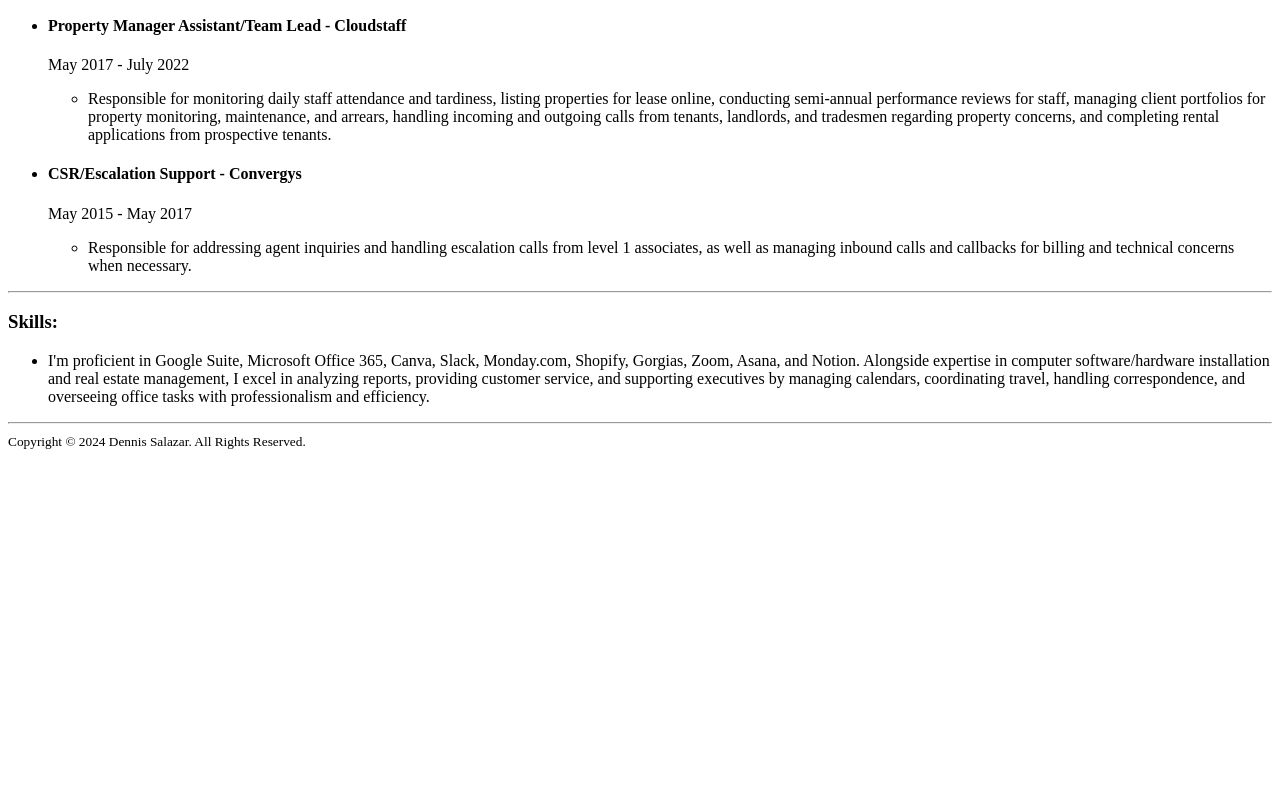
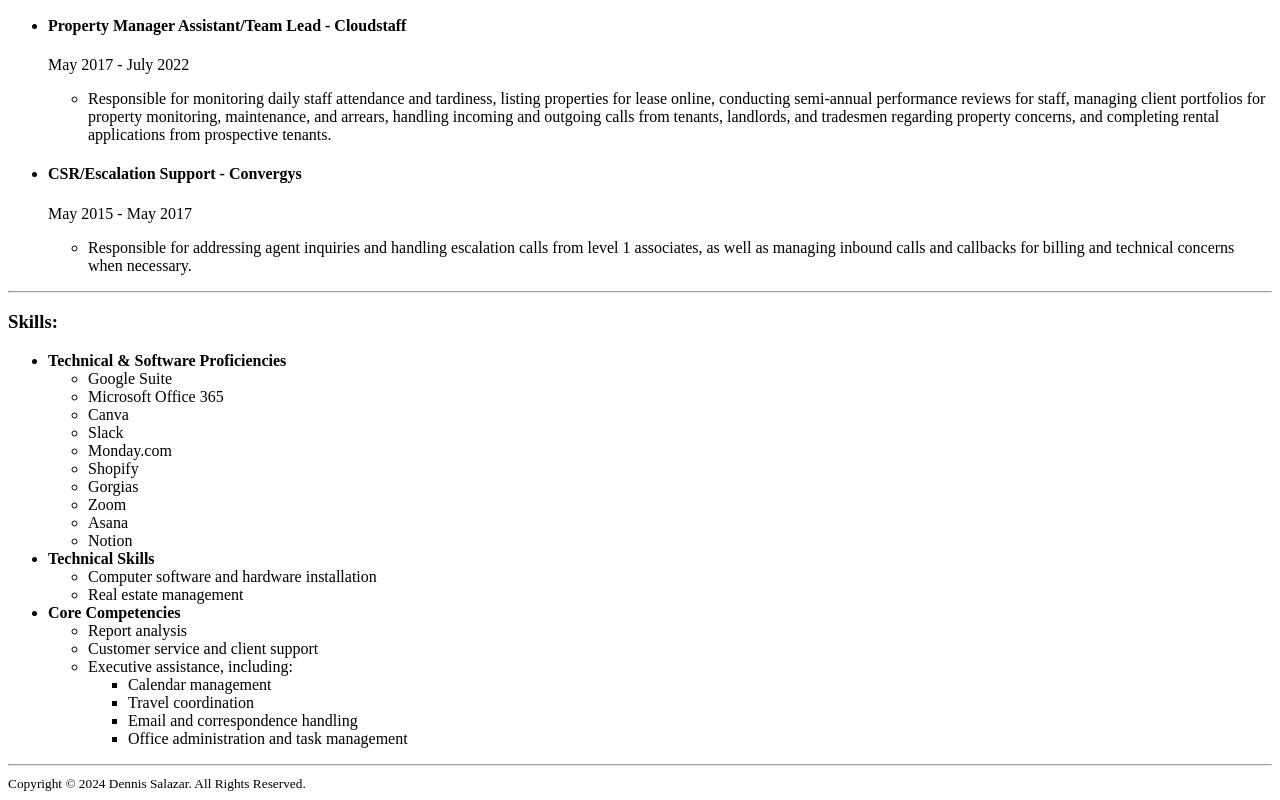
Before and after one commit to Denniss0398/Resume, a plain HTML site: page index.html in a window 1280 px wide. Shown: the part 815-1615 px from the top of the page. Before the commit the page ends 1273 px from the top, so only its background shows below. Drawn offline with Linux system fonts and the light colour scheme.

Commit message:
Update index.html

```diff
--- a/index.html
+++ b/index.html
@@ -57,9 +57,42 @@
         </ul>
     <hr />
     <h3>Skills:</h3>
-    <ul>
-        <li>I'm proficient in Google Suite, Microsoft Office 365, Canva, Slack, Monday.com, Shopify, Gorgias, Zoom, Asana, and Notion. Alongside expertise in computer software/hardware installation and real estate management, I excel in analyzing reports, providing customer service, and supporting executives by managing calendars, coordinating travel, handling correspondence, and overseeing office tasks with professionalism and efficiency.</li>
-    </ul>
+        <ul>
+            <li><strong>Technical & Software Proficiencies</strong>
+                <ul>
+                    <li>Google Suite</li>
+                    <li>Microsoft Office 365</li>
+                    <li>Canva</li>
+                    <li>Slack</li>
+                    <li>Monday.com</li>
+                    <li>Shopify</li>
+                    <li>Gorgias</li>
+                    <li>Zoom</li>
+                    <li>Asana</li>
+                    <li>Notion</li>
+                </ul>
+            </li>
+            <li><strong>Technical Skills</strong>
+                <ul>
+                    <li>Computer software and hardware installation</li>
+                    <li>Real estate management</li>
+                </ul>
+            </li>
+            <li><strong>Core Competencies</strong>
+                <ul>
+                    <li>Report analysis</li>
+                    <li>Customer service and client support</li>
+                    <li>Executive assistance, including:
+                        <ul>
+                            <li>Calendar management</li>
+                            <li>Travel coordination</li>
+                            <li>Email and correspondence handling</li>
+                            <li>Office administration and task management</li>
+                        </ul>
+                    </li>
+                </ul>
+            </li>
+        </ul>
     <hr />
     <footer>
         <small>
```
